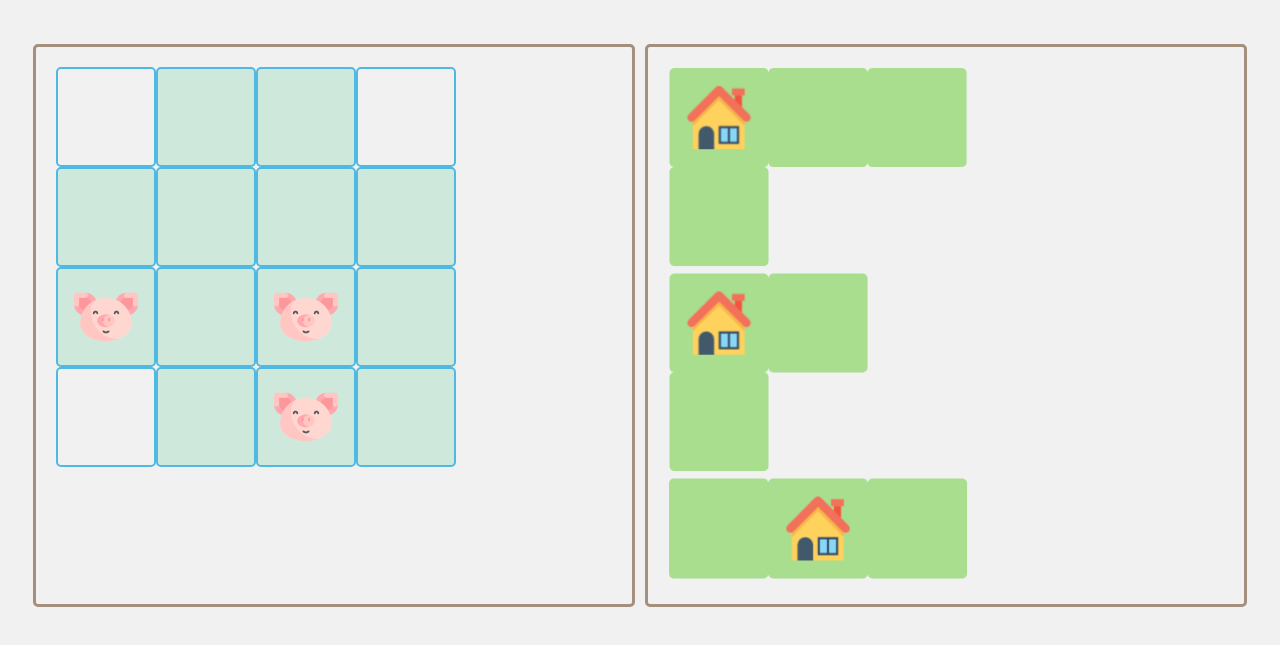
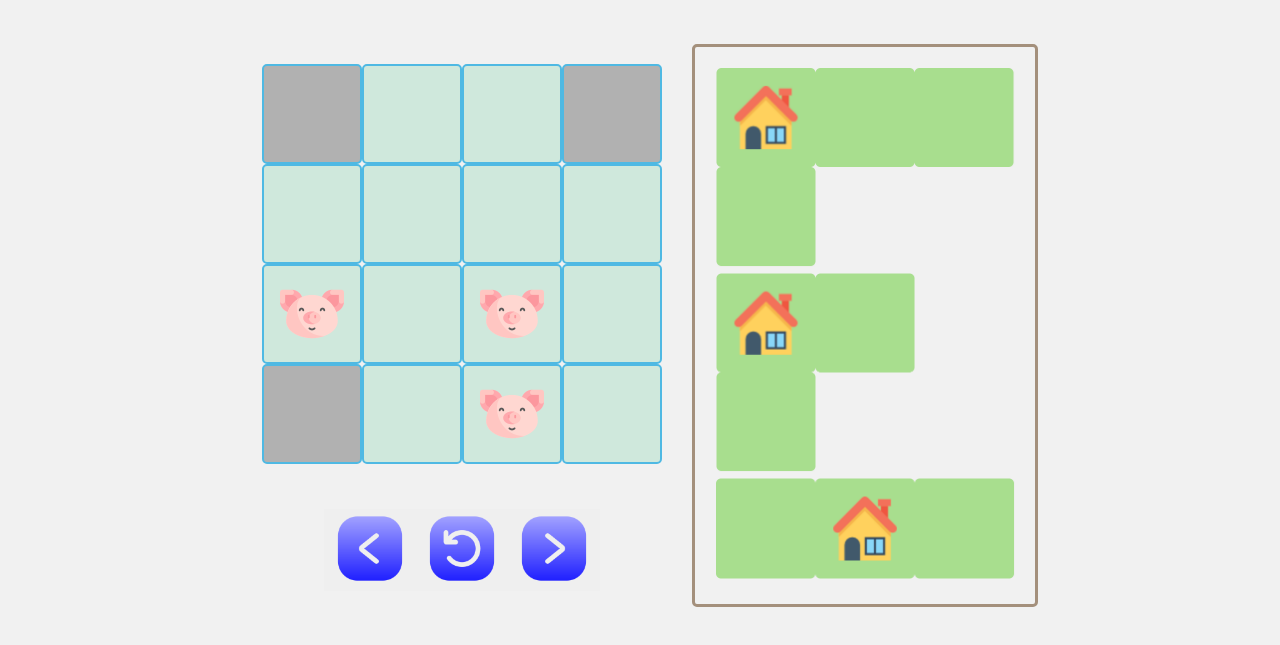
Before and after one commit to ikulan/three_little_piggies, a website built with webpack: page index.html in a window 1280 px wide. Shown: the part 109-754 px from the top of the page. Built offline with nearby package versions, Linux system fonts and the light colour scheme.

Commit message:
Add buttons

```diff
--- a/css/app.css
+++ b/css/app.css
@@ -11,11 +11,26 @@ body {
 
 .container {
   display: flex;
+  justify-content: center;
+}
+
+#buttons {
+  margin: 5px;
+  padding: 20px;
+  display: flex;
+  justify-content: center;
+}
+
+button {
+  border: none;
+  width: 80;
+}
+
+button > img {
+  width: 80px;
 }
 
 #board {
-  border: 3px solid #a4907c;
-  border-radius: 5px;
   margin: 5px;
   padding: 20px;
   flex: 1;
@@ -46,7 +61,7 @@ body {
 .cell.invalid {
   border-radius: 5px;
   padding: 10px;
-  background-color: #f1f1f1;
+  background-color: #b1b1b1;
   border: 2px solid rgb(79, 185, 227);
 }
 
--- a/index.html
+++ b/index.html
@@ -15,8 +15,13 @@
       <h1>Three Little Pigs</h1>
     </div>
     <div class="container">
-      <div id="board"></div>
-      <div id="placement"></div>
+      <div>
+        <div id="board"></div>
+        <div id="buttons"></div>
+      </div>
+      <div>
+        <div id="placement"></div>
+      </div>
     </div>
     <div class="footer"></div>
   </body>
--- a/src/app.ts
+++ b/src/app.ts
@@ -1,5 +1,6 @@
 import { Block } from "./components/block";
 import { Board } from "./components/board";
+import { Button } from "./components/button";
 import { BLOCK_CONFIGS } from "./models/block_model";
 
 const placement = document.getElementById("placement")!;
@@ -11,3 +12,10 @@ block_ids.forEach((bid) => {
 });
 
 new Board();
+
+const button_area = document.getElementById("buttons")!;
+const button_names = ["previous", "restart", "next"];
+button_names.forEach((name) => {
+  let button = new Button(name);
+  button_area.appendChild(button.element);
+});
--- a/src/components/block_image.ts
+++ b/src/components/block_image.ts
@@ -25,7 +25,7 @@ export class BlockImage {
 
     this._width = this._shape[0].length * 100;
     this._elem = new Image(this._width);
-    this._elem.src = Utils.block_img_path(id);
+    this._elem.src = Utils.img_path(id);
 
     this.configure();
   }
--- /dev/null
+++ b/src/components/button.ts
@@ -0,0 +1,17 @@
+import { Utils } from "../utils/utils";
+
+export class Button {
+  private _elem: HTMLButtonElement;
+  private _img_elem: HTMLImageElement;
+
+  constructor(public id: string) {
+    this._elem = document.createElement("button");
+    this._img_elem = new Image();
+    this._img_elem.src = Utils.img_path(this.id);
+    this._elem.appendChild(this._img_elem);
+  }
+
+  get element() {
+    return this._elem;
+  }
+}
--- a/src/utils/utils.ts
+++ b/src/utils/utils.ts
@@ -7,8 +7,8 @@ export class Utils {
     return Utils.ROTATIONS[index];
   }
 
-  static block_img_path(block_id: string) {
-    return `assets/imgs/${block_id}.png`;
+  static img_path(id: string) {
+    return `assets/imgs/${id}.png`;
   }
 
   // find row and column indices of given value in the 2D array
```
Also changed, not shown: assets/imgs/next.png (added), assets/imgs/previous.png (added), assets/imgs/restart.png (added).
